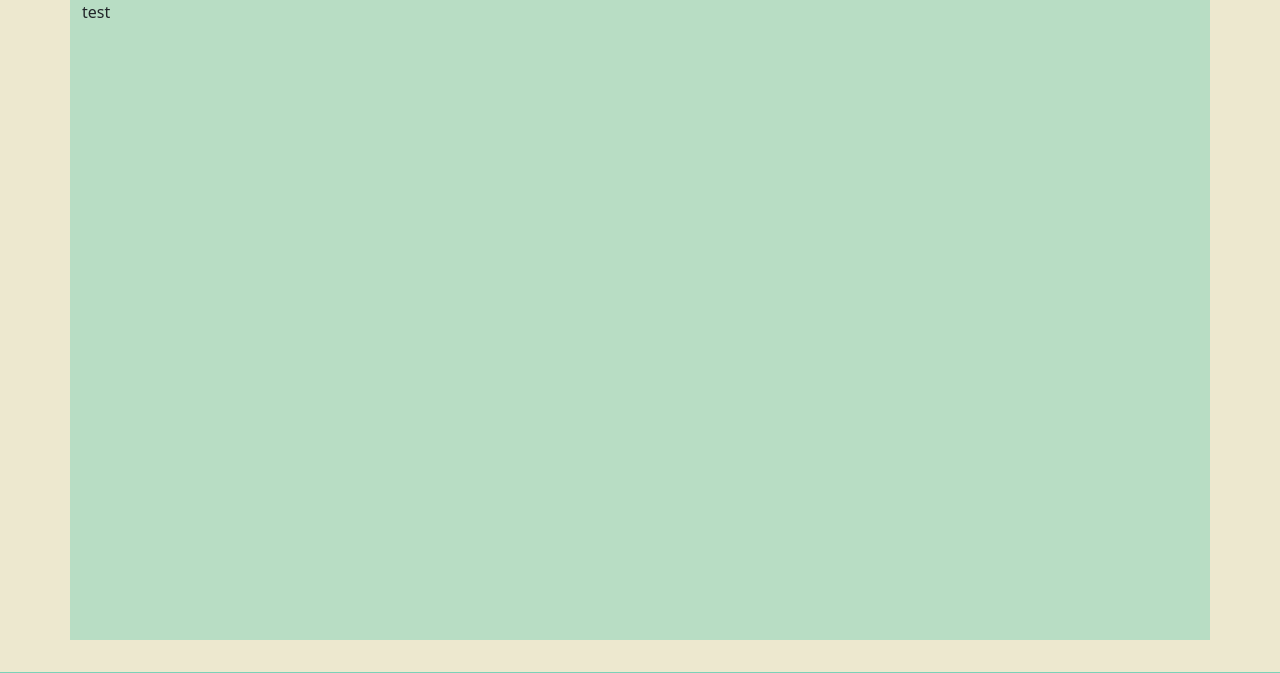
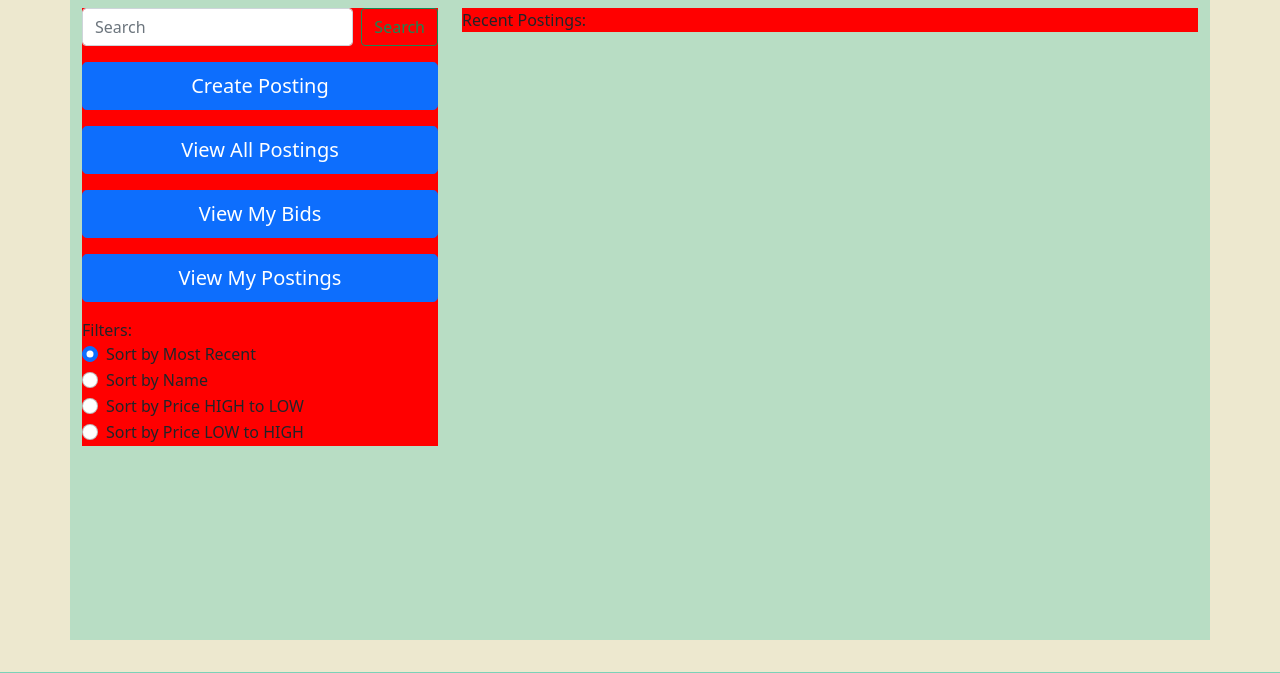
Before and after one commit to Markus-HR/Fire_Sale, a Django app: page /catalogue/ in a window 1280 px wide. Shown: the part 64-737 px from the top of the page. Run offline with Django 4.2, Linux system fonts and the light colour scheme; data that the repository does not hold is empty.

Commit message:
catalogue site added, incomplete

```diff
--- a/fire_sale/catalogue/urls.py
+++ b/fire_sale/catalogue/urls.py
@@ -2,5 +2,5 @@ from django.urls import path
 from . import views
 
 urlpatterns = [
-    path('', views.index, name="index"),
+    path('', views.index, name="catalogue-index"),
 ]
--- a/fire_sale/catalogue/views.py
+++ b/fire_sale/catalogue/views.py
@@ -1,8 +1,11 @@
 from django.shortcuts import render
+from catalogue.models import Postings
 
 # Create your views here.
 from django.shortcuts import render
 
+
 # Create your views here.
 def index(request):
-    return render(request, 'catalougue/index.html')
+    context = {'postings': Postings.objects.all()}
+    return render(request, 'catalogue/index.html', context)
--- a/fire_sale/static/css/main.css
+++ b/fire_sale/static/css/main.css
@@ -50,3 +50,8 @@ footer {
   text-align: center;
   bottom: 0;
 }
+
+.cat-options-box {
+  background-color: red;
+  margin-top: 0.5rem;
+}
--- /dev/null
+++ b/fire_sale/templates/catalogue/index.html
@@ -0,0 +1,11 @@
+{% extends 'base.html' %}
+{% block content %}
+    <div class="row">
+        <div class="col-sm-4">
+            {% include 'catalogue/options.html' %}
+        </div>
+        <div class="col-sm-8">
+            {% include 'catalogue/item_list.html' %}
+        </div>
+    </div>
+{% endblock %}
--- /dev/null
+++ b/fire_sale/templates/catalogue/item_list.html
@@ -0,0 +1,8 @@
+{% block content %}
+    <div class="cat-options-box">
+        Recent Postings:
+        {% for post in postings %}
+            {% include 'catalogue/single_post.html' with post=post%}
+        {% endfor %}
+    </div>
+{% endblock %}
--- /dev/null
+++ b/fire_sale/templates/catalogue/options.html
@@ -0,0 +1,18 @@
+{% block content %}
+<div class="cat-options-box d-grid gap-3">
+    <form class="d-flex">
+        <input class="form-control me-2" type="search" placeholder="Search" aria-label="Search">
+        <button class="btn btn-outline-success" type="submit">Search</button>
+    </form>
+    <button type="button" class="btn btn-primary btn-lg btn-block">Create Posting</button>
+    <button type="button" class="btn btn-primary btn-lg btn-block">View All Postings</button>
+    <button type="button" class="btn btn-primary btn-lg btn-block">View My Bids</button>
+    <button type="button" class="btn btn-primary btn-lg btn-block">View My Postings</button>
+
+    <div class="cat-options-filters">
+        Filters:
+        {% include 'catalogue/options_filters.html' %}
+    </div>
+
+</div>
+{% endblock %}
--- /dev/null
+++ b/fire_sale/templates/catalogue/options_filters.html
@@ -0,0 +1,28 @@
+{% block content %}
+    <div class="form-check">
+        <input class="form-check-input" type="radio" name="flexRadioDefault" id="flexRadioDefault2" checked>
+        <label class="form-check-label" for="flexRadioDefault2">
+            Sort by Most Recent
+        </label>
+    </div>
+    <div class="form-check">
+        <input class="form-check-input" type="radio" name="flexRadioDefault" id="flexRadioDefault1">
+        <label class="form-check-label" for="flexRadioDefault1">
+            Sort by Name
+        </label>
+    </div>
+    <div class="form-check">
+        <input class="form-check-input" type="radio" name="flexRadioDefault" id="flexRadioDefault1">
+        <label class="form-check-label" for="flexRadioDefault1">
+            Sort by Price
+            HIGH to LOW
+        </label>
+    </div>
+    <div class="form-check">
+        <input class="form-check-input" type="radio" name="flexRadioDefault" id="flexRadioDefault1">
+        <label class="form-check-label" for="flexRadioDefault1">
+            Sort by Price
+            LOW to HIGH
+        </label>
+    </div>
+{% endblock %}
--- /dev/null
+++ b/fire_sale/templates/catalogue/single_post.html
@@ -0,0 +1,4 @@
+<div>
+    <p>{{ post.item_id }}</p>
+    <p>{{ post.open }}</p>
+</div>
--- a/fire_sale/templates/catalougue/index.html
+++ /dev/null
@@ -1,4 +0,0 @@
-{% extends 'base.html' %}
-{% block content %}
-<div> test </div>
-{% endblock %}
```
